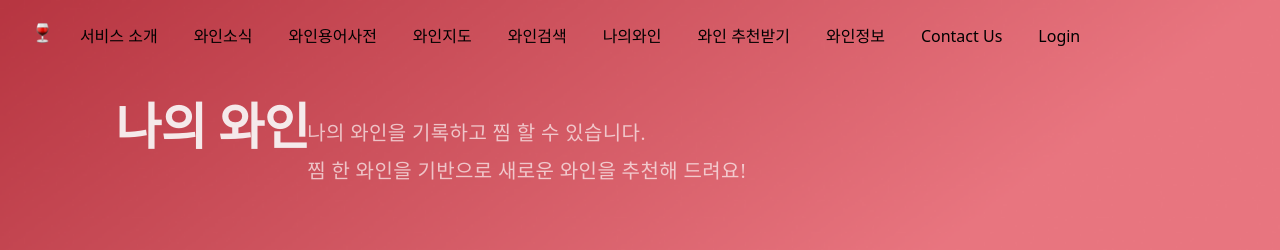
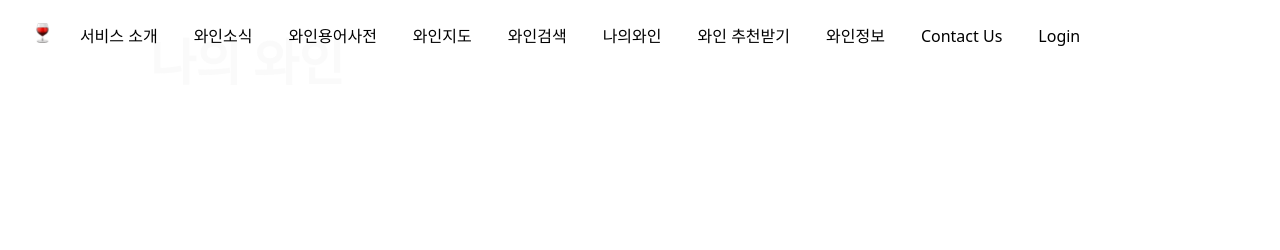
Before and after one commit to Dating-WineService/Wine-ing, a Python web app: template templates/mywine.html in a window 1280 px wide. Shown: the top 250 px of the page. Run offline with Jinja, Linux system fonts and the light colour scheme; the template is opened without the code that fills it, so the values that code supplies are empty; some libraries are stand-ins or nearby versions.

Commit message:
Revert "."

```diff
--- a/static/css/mywine.css
+++ b/static/css/mywine.css
@@ -1,19 +1,16 @@
 body {
   padding:0;
   margin:0;
-  background-image: url("../static_yujin/images/배경색.png");
-  background-size:cover;
-  background-attachment: fixed;
-  background-position:center;
-  background-repeat: no-repeat;
+
 }
 
 .title {
     position: relative;
-  width: 260px;
+    width: 250px;
     height: 107px;
-  margin-left: 9%;
-  margin-top: 8%;
+    left: 150px;
+    margin-top: 3%;
+    margin-left: 0;
 
     font-family: 'Hind Vadodara';
     font-style: normal;
@@ -23,6 +20,7 @@
     /* or 64px */
 
     letter-spacing: -0.01em;
+
     color: rgba(250, 250, 250, 0.91);
   }
 
@@ -30,8 +28,8 @@
   position: relative;
   width: 630px;
   height: 76px;
-  margin-left: 24%;
-  margin-top: -6.8%;
+  margin-left: 27%;
+  margin-top: -7%;
 
   font-family: 'Hind Vadodara';
   font-style: normal;
@@ -49,7 +47,7 @@
     position: relative;
     width: 630px;
     height: 76px;
-   margin-left: 24%;
+   margin-left: 27%;
     margin-top: -3%;
 
     font-family: 'Hind Vadodara';
@@ -317,7 +315,6 @@
 .nav-link {
   color: black;
 }
-
 .bg-gradient-main {
   background-color: #B83642 ;
   background-image: linear-gradient(180deg, #B83642 10%,#d64e5b 100%);
```
Lines whose indentation alone changed are shown as unchanged.
